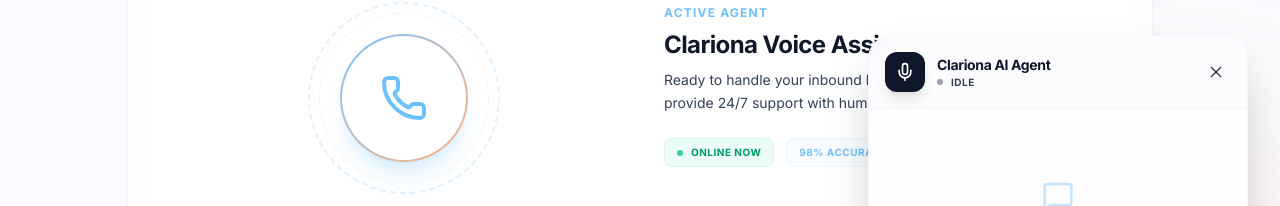
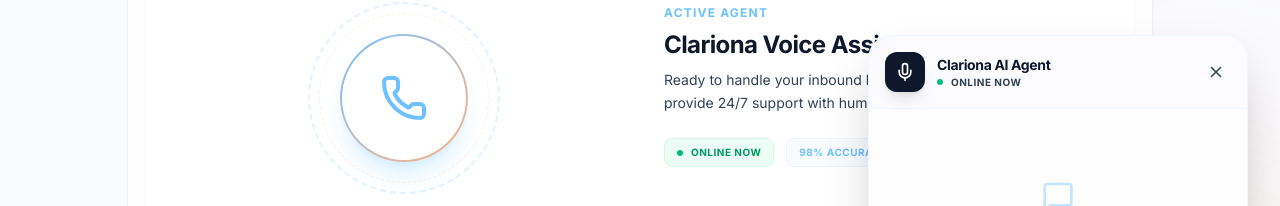
Before and after one commit to clarionaofficial/clariona-ai, a React (Vite) app: page / in a window 1280 px wide. Both pictures are taken after a click on the button "Try Live Demo". Shown: the part 931-1137 px from the top of the page. Built offline with nearby package versions, Linux system fonts and the light colour scheme.

Commit message:
UI/UX: Refine agent status text (IDLE -> Online, SPEAKING -> Talking) and sync visual indicators

```diff
--- a/src/components/sections/Hero.tsx
+++ b/src/components/sections/Hero.tsx
@@ -335,8 +335,8 @@ export const Hero = () => {
                           : "bg-brand-blue/10 text-brand-blue border-brand-blue/20"
                       )}>
                         <div className={cn(
-                          "w-1.5 h-1.5 rounded-full animate-pulse",
-                          status === 'idle' ? "bg-emerald-500" : "bg-brand-blue"
+                          "w-1.5 h-1.5 rounded-full",
+                          status === 'idle' ? "bg-emerald-500" : "bg-brand-blue animate-pulse"
                         )} />
                         {status === 'idle' ? t('hero.onlineNow') : t(`voiceAgent.status.${status}`)}
                       </div>
--- a/src/components/voice-agent/VoiceAgent.tsx
+++ b/src/components/voice-agent/VoiceAgent.tsx
@@ -70,10 +70,10 @@ export const VoiceAgent = () => {
                     <div className="flex items-center gap-2">
                       <span className={cn(
                         "w-1.5 h-1.5 rounded-full",
-                        status === 'idle' ? "bg-gray-400" : "bg-emerald-500 animate-pulse"
+                        status === 'idle' ? "bg-emerald-500" : "bg-brand-blue animate-pulse"
                       )} />
                       <span className="text-[10px] font-bold text-brand-body uppercase tracking-wider">
-                        {t(`voiceAgent.status.${status}`)}
+                        {status === 'idle' ? t('hero.onlineNow') : t(`voiceAgent.status.${status}`)}
                       </span>
                     </div>
                   </div>
--- a/src/lib/LanguageContext.tsx
+++ b/src/lib/LanguageContext.tsx
@@ -75,9 +75,9 @@ const translations: any = {
       idleDesc: 'Click start to begin a conversation with our AI agent.',
       poweredBy: 'Powered by Clariona Voice Engine',
       status: {
-        idle: 'Idle',
+        idle: 'Online',
         listening: 'Listening',
-        speaking: 'Speaking'
+        speaking: 'Talking'
       }
     },
     activity: {
@@ -299,7 +299,7 @@ const translations: any = {
       idleDesc: 'Klicken Sie auf Start, um ein Gespräch mit unserem AI-Agenten zu beginnen.',
       poweredBy: 'Unterstützt von der Clariona Voice Engine',
       status: {
-        idle: 'Bereit',
+        idle: 'Online',
         listening: 'Zuhören',
         speaking: 'Sprechen'
       }
```
